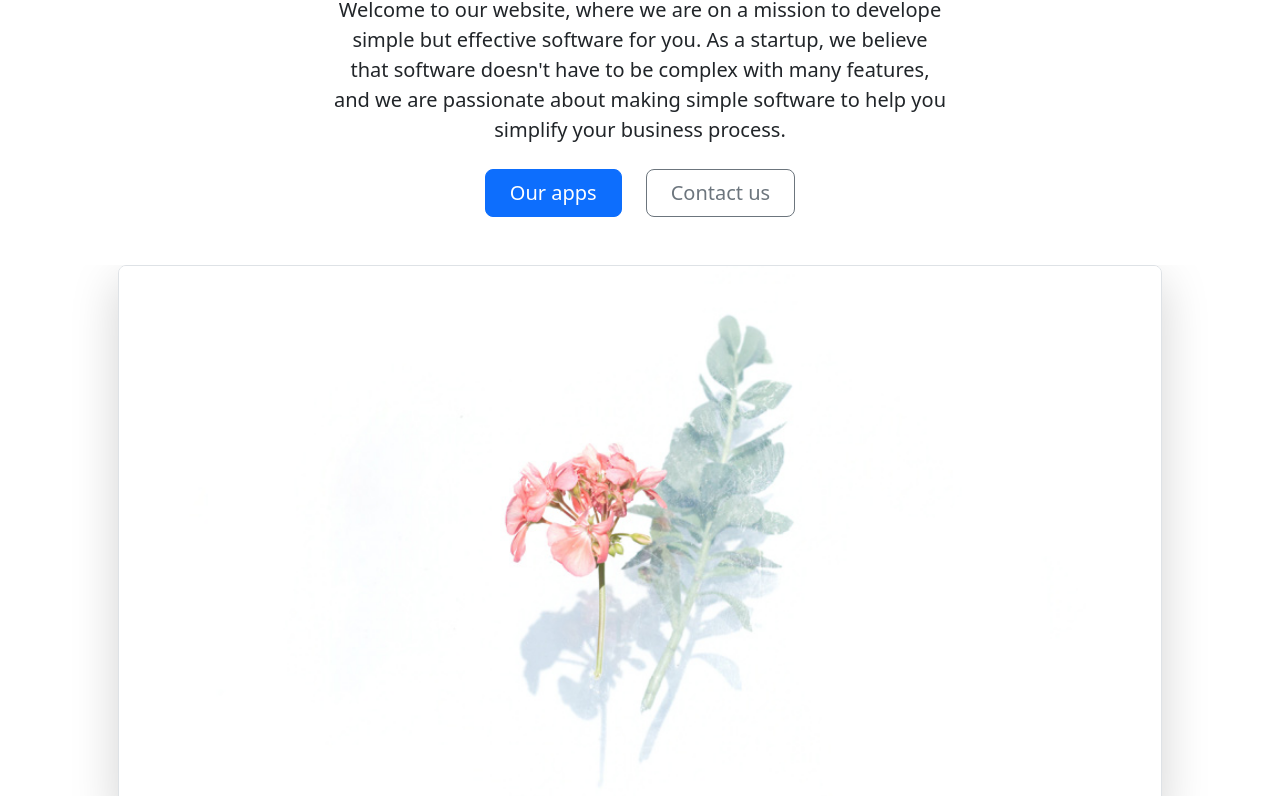
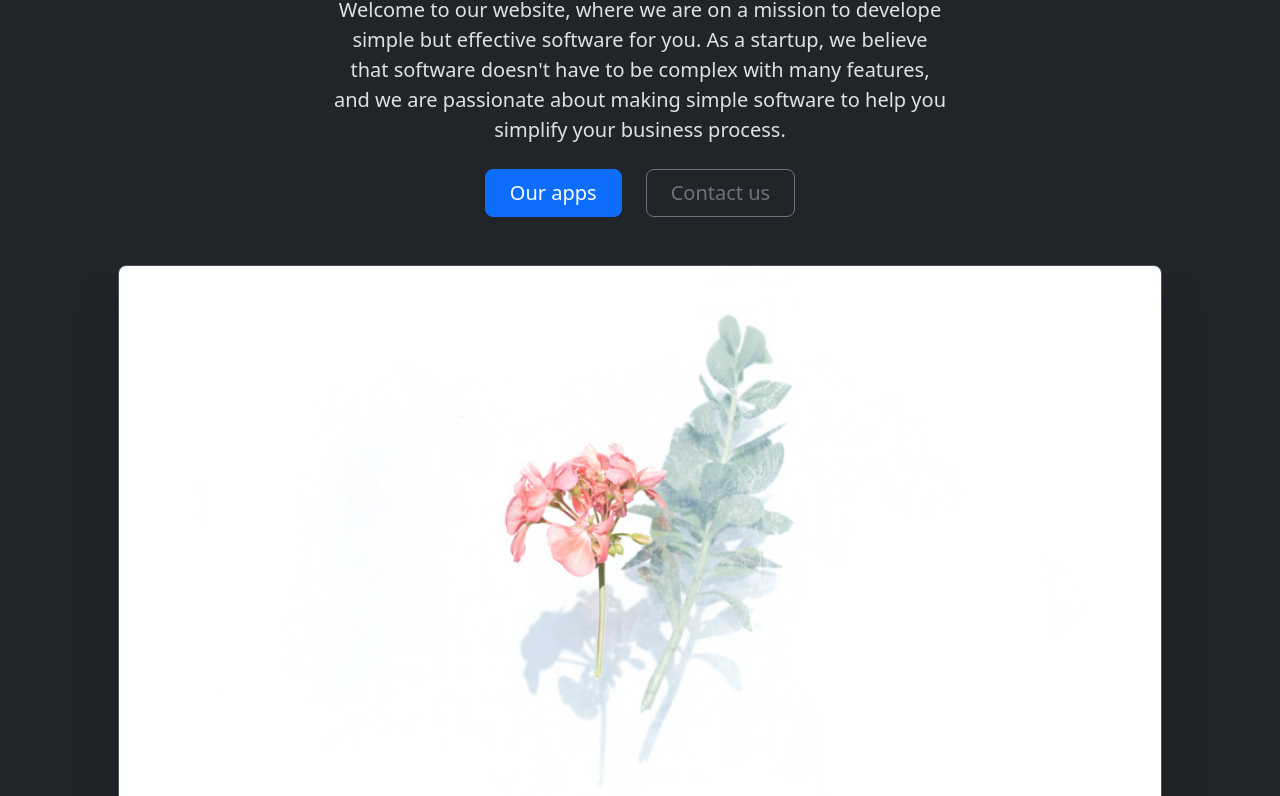
Before and after one commit to dlloigit36/demo-simapps, a plain HTML site: page index.html in a window 1280 px wide. Shown: the part 235-1031 px from the top of the page. Drawn offline with nearby package versions, Linux system fonts and the light colour scheme.

Commit message:
Update index.html

```diff
--- a/index.html
+++ b/index.html
@@ -1,5 +1,5 @@
 <!DOCTYPE html>
-<html lang="en">
+<html lang="en" data-bs-theme="dark">
 <head>
     <meta charset="UTF-8">
     <meta name="viewport" content="width=device-width, initial-scale=1.0">
```
